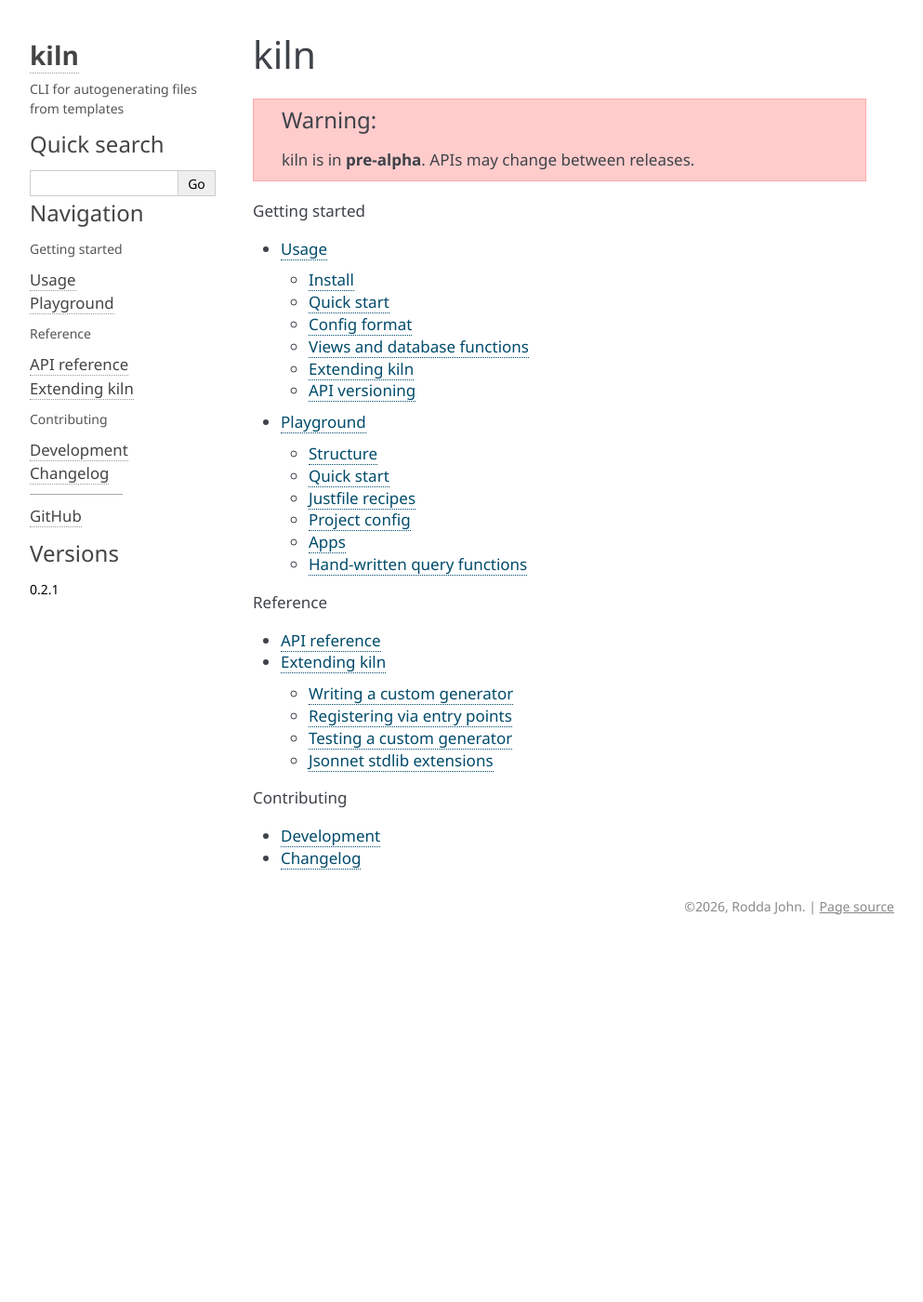
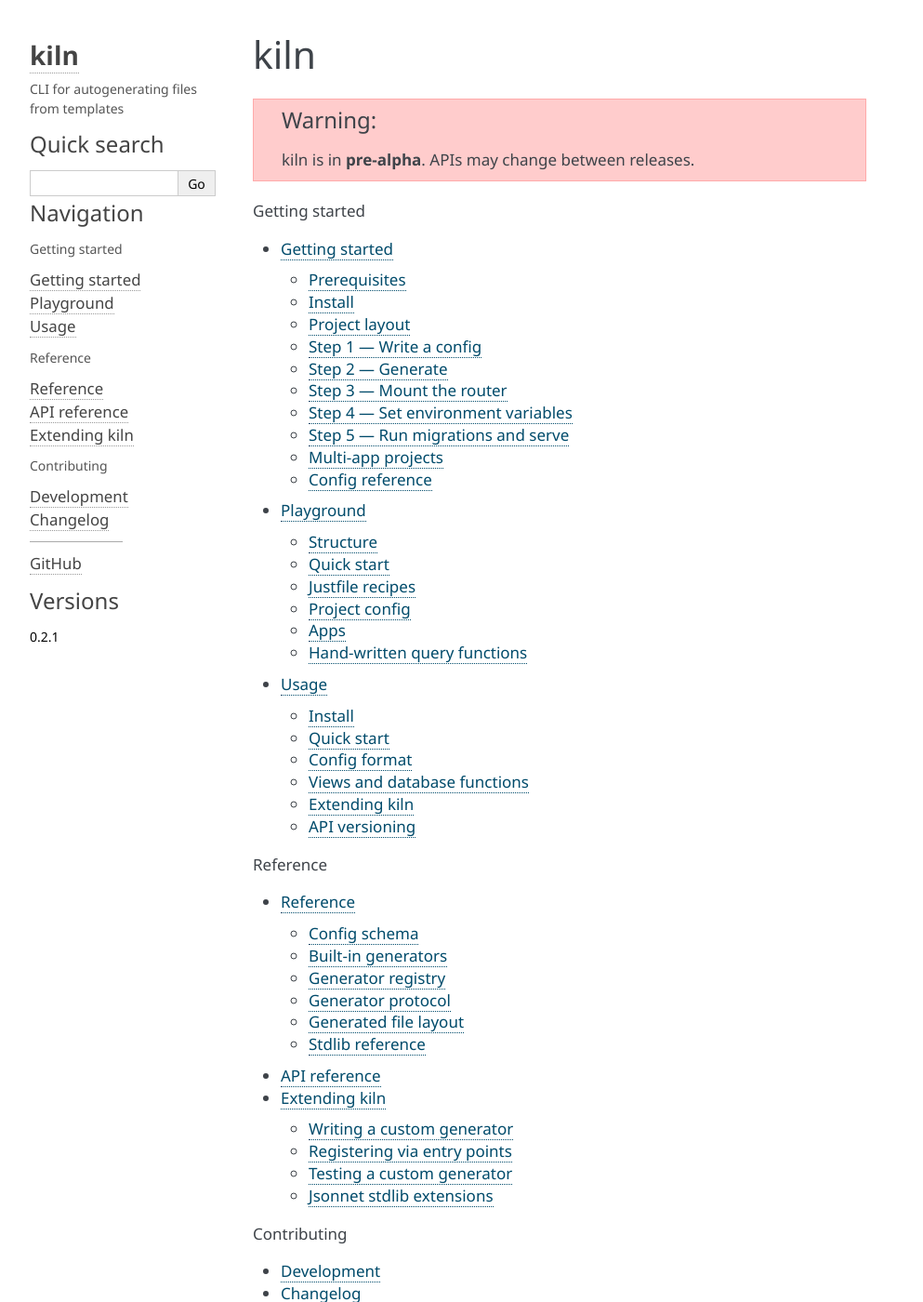
Before and after one commit to roddarjohn/kiln, a Sphinx documentation site: the page built from docs/index.rst, in a window 1280 px wide and 1400 px high. Shown: the whole window at 93% size, without its empty margins (148-1141 px from the left). Built offline with Sphinx 7.4.7, drawn with Linux system fonts in a browser that asks for light colours; some of the changed lines change nothing that is shown.

Commit message:
chore(docs): updating the docs

```diff
--- /dev/null
+++ b/docs/getting_started.rst
@@ -0,0 +1,291 @@
+Getting started
+===============
+
+This guide walks through setting up a new project with kiln from scratch.
+By the end you will have a working FastAPI application with generated
+models, routes, and auth wired together.
+
+Prerequisites
+-------------
+
+* Python 3.12+
+* A PostgreSQL database
+* `uv <https://docs.astral.sh/uv/>`_ (recommended) or pip
+
+Install
+-------
+
+.. code-block:: bash
+
+   pip install kiln-generator
+
+   # or with uv
+   uv add kiln-generator
+
+Verify the CLI is available::
+
+   kiln --help
+
+Project layout
+--------------
+
+Kiln generates code into an output directory of your choice.  A typical
+single-app project looks like this after generation:
+
+.. code-block:: text
+
+   myproject/
+   ├── app.jsonnet          # kiln config
+   ├── src/
+   │   ├── main.py          # your FastAPI entry point
+   │   ├── auth/            # generated — JWT dependency
+   │   ├── db/              # generated — base + session
+   │   └── myapp/
+   │       ├── models/      # generated — pgcraft model classes
+   │       ├── routes/      # generated — FastAPI routers
+   │       └── schemas/     # generated — Pydantic request/response models
+
+Everything under ``src/auth/``, ``src/db/``, and ``src/myapp/`` is
+written by kiln and overwritten on every ``kiln generate`` run.  Do not
+edit those files by hand.
+
+Step 1 — Write a config
+-----------------------
+
+Create ``app.jsonnet`` in your project root.  Jsonnet is recommended
+over plain JSON because it supports imports, variables, and comments.
+
+.. code-block:: jsonnet
+
+   local auth  = import 'kiln/auth/jwt.libsonnet';
+   local db    = import 'kiln/db/databases.libsonnet';
+   local field = import 'kiln/models/fields.libsonnet';
+   local crud  = import 'kiln/crud/presets.libsonnet';
+
+   {
+     version: "1",
+     module: "myapp",
+
+     auth: auth.jwt({ secret_env: "JWT_SECRET" }),
+
+     databases: [
+       db.postgres("primary", { default: true }),
+     ],
+
+     models: [
+       {
+         name: "Post",
+         table: "posts",
+         schema: "public",
+         pgcraft_type: "simple",
+         fields: [
+           field.uuid("id", primary_key=true),
+           field.str("title"),
+           field.str("body"),
+           field.bool("published"),
+           field.datetime("created_at", auto_now_add=true),
+           field.datetime("updated_at", auto_now=true),
+         ],
+         crud: crud.full({ require_auth: ["create", "update", "delete"] }),
+       },
+     ],
+   }
+
+The stdlib imports (``kiln/auth/…``, ``kiln/models/…``, etc.) are
+bundled with kiln and are always available without any extra setup.
+
+Step 2 — Generate
+-----------------
+
+Run kiln against the config, writing output into ``src/``::
+
+   kiln generate --config app.jsonnet --out src/
+
+Kiln creates:
+
+* ``src/auth/dependencies.py`` — ``get_current_user`` FastAPI dependency
+* ``src/db/base.py`` — ``PGCraftBase`` subclass shared by all models
+* ``src/db/primary_session.py`` — async SQLAlchemy session factory
+* ``src/myapp/models/post.py`` — pgcraft declarative model class
+* ``src/myapp/schemas/post.py`` — Pydantic ``PostCreate``, ``PostUpdate``, ``PostResponse``
+* ``src/myapp/routes/post.py`` — FastAPI CRUD router
+* ``src/myapp/routes/__init__.py`` — aggregated router
+
+Re-running ``kiln generate`` is always safe — all files are overwritten.
+
+Step 3 — Mount the router
+-------------------------
+
+Create ``src/main.py`` (or add to your existing entry point):
+
+.. code-block:: python
+
+   import sys
+   from pathlib import Path
+
+   # Put src/ on the path so generated packages are importable.
+   sys.path.insert(0, str(Path(__file__).parent))
+
+   from fastapi import FastAPI
+   from myapp.routes import router
+
+   app = FastAPI()
+   app.include_router(router, prefix="/v1")
+
+Step 4 — Set environment variables
+-----------------------------------
+
+Kiln-generated auth and session code reads from environment variables::
+
+   export DATABASE_URL="postgresql+asyncpg://user:password@localhost/mydb"
+   export JWT_SECRET="your-secret-key"
+
+The variable names come from the config (``url_env`` and ``secret_env``).
+Defaults are ``DATABASE_URL`` and ``JWT_SECRET``.
+
+Step 5 — Run migrations and serve
+----------------------------------
+
+Kiln generates the SQLAlchemy model classes; `pgcraft
+<https://github.com/roddarjohn/pgcraft>`_ then drives Alembic to create
+the actual database tables.  Follow the pgcraft docs to run migrations,
+then start the server::
+
+   uvicorn main:app --reload --app-dir src/
+
+Interactive API docs will be available at ``http://localhost:8000/docs``.
+
+Multi-app projects
+------------------
+
+For projects with multiple apps (e.g. a blog and an inventory service),
+use a **project-level config** that imports each app config and assigns
+a URL prefix.
+
+Create one config file per app (``blog.jsonnet``, ``inventory.jsonnet``),
+then a top-level ``project.jsonnet``:
+
+.. code-block:: jsonnet
+
+   local auth = import 'kiln/auth/jwt.libsonnet';
+   local db   = import 'kiln/db/databases.libsonnet';
+
+   {
+     auth: auth.jwt({ secret_env: "JWT_SECRET" }),
+
+     databases: [
+       db.postgres("primary", { default: true }),
+     ],
+
+     apps: [
+       { config: import "blog.jsonnet",      prefix: "/blog"      },
+       { config: import "inventory.jsonnet", prefix: "/inventory" },
+     ],
+   }
+
+Run once::
+
+   kiln generate --config project.jsonnet --out src/
+
+Kiln generates all app code plus a root ``src/routes/__init__.py`` that
+mounts each app router at its prefix.  Mount it in your FastAPI app:
+
+.. code-block:: python
+
+   from routes import router
+
+   app = FastAPI()
+   app.include_router(router, prefix="/v1")
+
+See the :doc:`playground` for a working multi-app example with auth,
+multiple databases, views, and a hand-written query function.
+
+Config reference
+----------------
+
+Fields
+^^^^^^
+
+Defined with ``field.<type>(name, **opts)`` from
+``kiln/models/fields.libsonnet``:
+
+.. list-table::
+   :header-rows: 1
+   :widths: 15 55 30
+
+   * - Helper
+     - Description
+     - Key options
+   * - ``field.uuid``
+     - UUID column
+     - ``primary_key``, ``foreign_key``, ``nullable``
+   * - ``field.str``
+     - VARCHAR / TEXT column
+     - ``unique``, ``nullable``, ``index``
+   * - ``field.email``
+     - Email string (validated in schema)
+     - ``unique``, ``nullable``
+   * - ``field.int``
+     - Integer column
+     - ``primary_key``, ``foreign_key``, ``nullable``
+   * - ``field.float``
+     - Float column
+     - ``nullable``
+   * - ``field.bool``
+     - Boolean column
+     - ``nullable``
+   * - ``field.datetime``
+     - Timestamp with timezone
+     - ``auto_now_add``, ``auto_now``, ``nullable``
+   * - ``field.date``
+     - Date column
+     - ``nullable``
+   * - ``field.json``
+     - JSONB column
+     - ``nullable``
+
+CRUD presets
+^^^^^^^^^^^^
+
+Defined with ``crud.<preset>(opts)`` from ``kiln/crud/presets.libsonnet``:
+
+.. list-table::
+   :header-rows: 1
+   :widths: 25 75
+
+   * - Preset
+     - Operations enabled
+   * - ``crud.full``
+     - create, read, update, delete, list
+   * - ``crud.read_only``
+     - read, list
+   * - ``crud.no_list``
+     - create, read, update, delete
+   * - ``crud.write_only``
+     - create, update, delete
+
+Pass ``require_auth: ["create", "update", "delete"]`` in ``opts`` to
+require a valid JWT for specific operations.
+
+pgcraft model types
+^^^^^^^^^^^^^^^^^^^
+
+Set via ``pgcraft_type`` on a model:
+
+.. list-table::
+   :header-rows: 1
+   :widths: 25 75
+
+   * - Type
+     - Description
+   * - ``simple``
+     - Standard dimension table (default)
+   * - ``append_only``
+     - Immutable ledger — no update or delete at the DB level
+   * - ``ledger``
+     - Double-entry ledger with balance tracking
+   * - ``eav``
+     - Entity–attribute–value table
+
+See the `pgcraft docs <https://github.com/roddarjohn/pgcraft>`_ for
+details on what each type generates in PostgreSQL.
--- a/docs/index.rst
+++ b/docs/index.rst
@@ -9,13 +9,15 @@
    :maxdepth: 2
    :caption: Getting started
 
+   getting_started
+   playground
    usage
-   playground
 
 .. toctree::
    :maxdepth: 2
    :caption: Reference
 
+   reference
    api
    extending
 
--- /dev/null
+++ b/docs/reference.rst
@@ -0,0 +1,349 @@
+Reference
+=========
+
+.. contents:: On this page
+   :local:
+   :depth: 2
+
+Config schema
+-------------
+
+All config files are parsed into a :class:`~kiln.config.schema.KilnConfig`
+object.  The classes below correspond directly to the keys in your
+``.jsonnet`` / ``.json`` config file.
+
+.. autoclass:: kiln.config.schema.KilnConfig
+   :members:
+   :undoc-members:
+
+.. autoclass:: kiln.config.schema.AppRef
+   :members:
+   :undoc-members:
+
+.. autoclass:: kiln.config.schema.ModelConfig
+   :members:
+   :undoc-members:
+
+.. autoclass:: kiln.config.schema.FieldConfig
+   :members:
+   :undoc-members:
+
+.. autoclass:: kiln.config.schema.CrudConfig
+   :members:
+   :undoc-members:
+
+.. autoclass:: kiln.config.schema.ViewModel
+   :members:
+   :undoc-members:
+
+.. autoclass:: kiln.config.schema.ViewParam
+   :members:
+   :undoc-members:
+
+.. autoclass:: kiln.config.schema.ViewColumn
+   :members:
+   :undoc-members:
+
+.. autoclass:: kiln.config.schema.DatabaseConfig
+   :members:
+   :undoc-members:
+
+.. autoclass:: kiln.config.schema.AuthConfig
+   :members:
+   :undoc-members:
+
+Field types
+^^^^^^^^^^^
+
+The ``type`` field on :class:`~kiln.config.schema.FieldConfig` and
+:class:`~kiln.config.schema.ViewColumn` accepts the following values:
+
+.. list-table::
+   :header-rows: 1
+   :widths: 15 30 30 25
+
+   * - Type
+     - SQLAlchemy column
+     - Pydantic / Python type
+     - PostgreSQL SQL type
+   * - ``uuid``
+     - ``pg.UUID(as_uuid=True)``
+     - ``uuid.UUID``
+     - ``UUID``
+   * - ``str``
+     - ``String``
+     - ``str``
+     - ``TEXT``
+   * - ``email``
+     - ``String``
+     - ``str``
+     - ``TEXT``
+   * - ``int``
+     - ``Integer``
+     - ``int``
+     - ``INTEGER``
+   * - ``float``
+     - ``Float``
+     - ``float``
+     - ``DOUBLE PRECISION``
+   * - ``bool``
+     - ``Boolean``
+     - ``bool``
+     - ``BOOLEAN``
+   * - ``datetime``
+     - ``pg.TIMESTAMP(timezone=True)``
+     - ``datetime``
+     - ``TIMESTAMPTZ``
+   * - ``date``
+     - ``pg.DATE``
+     - ``date``
+     - ``DATE``
+   * - ``json``
+     - ``pg.JSONB``
+     - ``dict[str, Any]``
+     - ``JSONB``
+
+Built-in generators
+-------------------
+
+Kiln ships four app-level generators and two structural generators.
+All are registered automatically when you call
+:meth:`~kiln.generators.registry.GeneratorRegistry.default`.
+
+App-level generators
+^^^^^^^^^^^^^^^^^^^^
+
+These run once per app (or once in app mode) for every ``kiln generate``
+invocation.
+
+.. list-table::
+   :header-rows: 1
+   :widths: 30 25 45
+
+   * - Generator
+     - Runs when
+     - Output files
+   * - :class:`~kiln.generators.fastapi.models.PGCraftModelGenerator`
+     - ``config.models`` is non-empty
+     - ``{module}/models/{name}.py`` — one pgcraft declarative class per model
+   * - :class:`~kiln.generators.fastapi.crud.CRUDGenerator`
+     - any model has ``crud`` set
+     - ``{module}/routes/{name}.py`` — CRUD router; ``{module}/schemas/{name}.py`` — Pydantic schemas
+   * - :class:`~kiln.generators.fastapi.views.ViewGenerator`
+     - ``config.views`` is non-empty
+     - ``{module}/routes/{name}.py`` — one FastAPI route per view
+   * - :class:`~kiln.generators.fastapi.router.RouterGenerator`
+     - models or views are present
+     - ``{module}/routes/__init__.py`` — aggregated router
+
+Structural generators
+^^^^^^^^^^^^^^^^^^^^^
+
+These run outside the per-generator loop and produce shared infrastructure.
+
+**ScaffoldGenerator**
+
+Runs when auth or databases are configured (in app mode), or once at
+the start of every project-mode build.  Produces:
+
+* ``db/base.py`` — ``PGCraftBase`` subclass (``Base``) shared by all models
+* ``db/{key}_session.py`` — async SQLAlchemy engine + ``AsyncSession`` factory per database
+* ``auth/dependencies.py`` — ``get_current_user`` FastAPI dependency (JWT or custom)
+
+**ProjectRouterGenerator**
+
+Runs only in project mode (``config.apps`` is non-empty).  Produces:
+
+* ``routes/__init__.py`` — root ``APIRouter`` that mounts every app router
+  at its configured prefix
+
+Generator details
+^^^^^^^^^^^^^^^^^
+
+.. autoclass:: kiln.generators.fastapi.models.PGCraftModelGenerator
+   :members: name, can_generate, generate
+
+.. autoclass:: kiln.generators.fastapi.crud.CRUDGenerator
+   :members: name, can_generate, generate
+
+.. autoclass:: kiln.generators.fastapi.views.ViewGenerator
+   :members: name, can_generate, generate
+
+.. autoclass:: kiln.generators.fastapi.router.RouterGenerator
+   :members: name, can_generate, generate
+
+.. autoclass:: kiln.generators.init.scaffold.ScaffoldGenerator
+   :members: name, can_generate, generate
+
+.. autoclass:: kiln.generators.fastapi.project_router.ProjectRouterGenerator
+   :members: name, can_generate, generate
+
+Generator registry
+------------------
+
+.. autoclass:: kiln.generators.registry.GeneratorRegistry
+   :members:
+
+Generator protocol
+------------------
+
+.. autoclass:: kiln.generators.base.Generator
+   :members:
+
+.. autoclass:: kiln.generators.base.GeneratedFile
+   :members:
+
+Generated file layout
+---------------------
+
+The table below summarises every file kiln can generate and which
+generator produces it.  All paths are relative to the ``--out``
+directory.
+
+.. list-table::
+   :header-rows: 1
+   :widths: 45 30 25
+
+   * - Path
+     - Generator
+     - Overwrite
+   * - ``db/base.py``
+     - ScaffoldGenerator
+     - Yes
+   * - ``db/{key}_session.py``
+     - ScaffoldGenerator
+     - Yes
+   * - ``auth/dependencies.py``
+     - ScaffoldGenerator
+     - Yes
+   * - ``{module}/models/__init__.py``
+     - PGCraftModelGenerator
+     - Yes
+   * - ``{module}/models/{name}.py``
+     - PGCraftModelGenerator
+     - Yes
+   * - ``{module}/schemas/{name}.py``
+     - CRUDGenerator
+     - Yes
+   * - ``{module}/routes/{name}.py`` (CRUD)
+     - CRUDGenerator
+     - Yes
+   * - ``{module}/routes/{name}.py`` (view)
+     - ViewGenerator
+     - Yes
+   * - ``{module}/routes/__init__.py``
+     - RouterGenerator
+     - Yes
+   * - ``routes/__init__.py``
+     - ProjectRouterGenerator
+     - Yes
+
+All files use ``overwrite=True`` — re-running ``kiln generate`` always
+produces a clean, up-to-date output directory.  Source-control the
+config files, not the generated output.
+
+Stdlib reference
+----------------
+
+The following ``.libsonnet`` files are bundled with kiln and importable
+from any config file without any path prefix.
+
+``kiln/models/fields.libsonnet``
+^^^^^^^^^^^^^^^^^^^^^^^^^^^^^^^^^
+
+Provides field constructor helpers.  Each returns a :class:`~kiln.config.schema.FieldConfig`-compatible object.
+
+.. code-block:: jsonnet
+
+   local field = import 'kiln/models/fields.libsonnet';
+
+   field.uuid("id", primary_key=true)
+   field.str("title", unique=false, nullable=false, index=false)
+   field.email("address", unique=true)
+   field.int("count", nullable=false)
+   field.float("price")
+   field.bool("active")
+   field.datetime("created_at", auto_now_add=true)
+   field.datetime("updated_at", auto_now=true)
+   field.date("due_on")
+   field.json("payload", nullable=true)
+
+Foreign keys use the ``foreign_key`` parameter on ``uuid`` or ``int``:
+
+.. code-block:: jsonnet
+
+   field.uuid("author_id", foreign_key="authors.id")
+   // or fully qualified:
+   field.uuid("product_id", foreign_key="inventory.products.id")
+
+``kiln/crud/presets.libsonnet``
+^^^^^^^^^^^^^^^^^^^^^^^^^^^^^^^^
+
+Provides CRUD preset helpers.  Each returns a
+:class:`~kiln.config.schema.CrudConfig`-compatible object.
+
+.. code-block:: jsonnet
+
+   local crud = import 'kiln/crud/presets.libsonnet';
+
+   crud.full({})                                        // all five operations
+   crud.full({ require_auth: ["create", "update", "delete"] })
+   crud.read_only({})                                   // read + list only
+   crud.no_list({})                                     // create/read/update/delete
+   crud.write_only({})                                  // create/update/delete
+
+``paginated: true`` (the default) adds ``offset`` and ``limit`` query
+parameters to the list endpoint.
+
+``kiln/auth/jwt.libsonnet``
+^^^^^^^^^^^^^^^^^^^^^^^^^^^^
+
+Configures JWT authentication for the generated ``auth/dependencies.py``.
+
+.. code-block:: jsonnet
+
+   local auth = import 'kiln/auth/jwt.libsonnet';
+
+   auth.jwt({
+     secret_env:   "JWT_SECRET",      // env var holding the signing secret
+     algorithm:    "HS256",           // HMAC algorithm
+     token_url:    "/auth/token",     // URL for the OAuth2 token endpoint
+     exclude_paths: ["/docs", "/openapi.json", "/health"],
+   })
+
+To use a custom ``get_current_user`` dependency instead of the generated
+JWT implementation, set ``get_current_user_fn`` to a dotted import path:
+
+.. code-block:: jsonnet
+
+   auth.jwt({
+     secret_env: "JWT_SECRET",
+     get_current_user_fn: "myapp.auth.custom.get_current_user",
+   })
+
+``kiln/db/databases.libsonnet``
+^^^^^^^^^^^^^^^^^^^^^^^^^^^^^^^^
+
+Configures async PostgreSQL database connections.
+
+.. code-block:: jsonnet
+
+   local db = import 'kiln/db/databases.libsonnet';
+
+   db.postgres("primary", {
+     url_env:       "DATABASE_URL",   // env var holding the connection URL
+     default:       true,             // use this db when a route omits db_key
+     echo:          false,            // log SQL to stderr
+     pool_size:     5,                // connections kept open
+     max_overflow:  10,               // extra connections above pool_size
+     pool_timeout:  30,               // seconds to wait for a connection
+     pool_recycle:  -1,               // seconds before recycling; -1 = never
+     pool_pre_ping: true,             // test connections before use
+   })
+
+When multiple databases are configured, models and views can opt in to a
+specific one via ``db_key``:
+
+.. code-block:: jsonnet
+
+   { name: "Report", ..., db_key: "analytics" }
```
